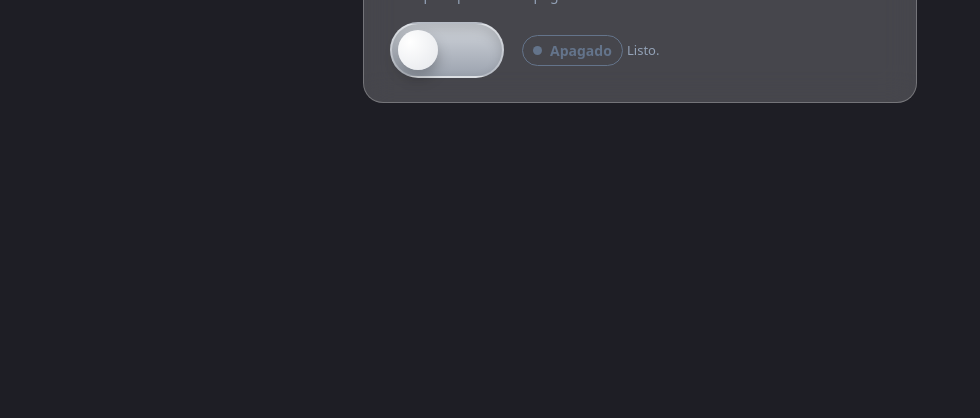
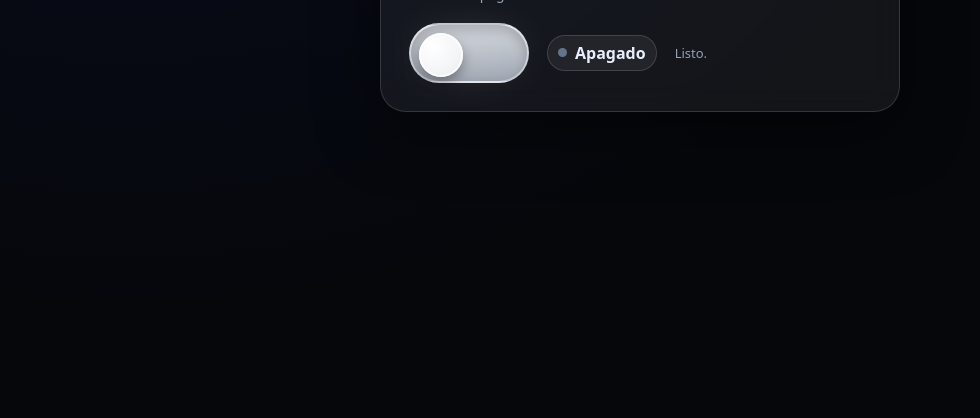
Before and after one commit to larafainburg/switch-itel, a plain HTML site: page index.html in a window 1280 px wide. Shown: the part 382-800 px from the top of the page, without its empty margins (0-980 px from the left). Drawn offline with Linux system fonts and the light colour scheme.

```diff
--- a/index.html
+++ b/index.html
@@ -3,138 +3,162 @@
 <head>
 <meta charset="utf-8" />
 <meta name="viewport" content="width=device-width,initial-scale=1" />
-<title>Switchitel</title>
+<title>Switch ITEL</title>
 <style>
   :root{
-    --bg:#1e1e25; /* Fondo uniforme más claro */
-    --fg:#e8eefc;
-    --sub:#94a3b8;
-    --primary:#4f8cff;
-    --ok:#22c55e;
-    --err:#ef4444;
-    --card:rgba(255,255,255,.18); /* Más clara para mayor contraste */
-    --border:rgba(255,255,255,.25);
+    --bg:#06070b; --fg:#e8eefc; --sub:#94a3b8;
+    --primary:#4f8cff; --ok:#22c55e; --err:#ef4444;
+    --border:rgba(255,255,255,.14);
+  }
+  *{box-sizing:border-box}
+  html,body{height:100%}
+  body{
+    margin:0; color:var(--fg);
+    background:radial-gradient(1200px 900px at 10% 10%, #0a1020 0, #070a14 35%, var(--bg) 70%) fixed;
+    font-family: ui-sans-serif, system-ui, -apple-system, Segoe UI, Roboto, Inter, Arial, sans-serif;
+    display:grid; place-items:center;
+  }
+  .card{
+    position:relative;
+    width:min(520px, 92vw);
+    padding:28px;
+    border-radius:26px;
+    border:1px solid var(--border);
+    background:rgba(255,255,255,.06);
+    backdrop-filter: blur(16px);
+    box-shadow: 0 18px 60px rgba(0,0,0,.5);
+    display:flex; flex-direction:column; gap:14px;
+  }
+  .title{margin:0; font-weight:800; font-size:22px}
+  .sub{margin:0; color:var(--sub); font-size:14px}
+  .action{display:flex; align-items:center; gap:18px; margin-top:6px; cursor:pointer; user-select:none}
+
+  /* Switch más claro */
+  .switch{
+    --w: 120px; --h: 60px; --p: 8px;
+    position:relative;
+    width:var(--w);
+    height:var(--h);
+    border-radius:999px;
+    border:2px solid rgba(255,255,255,0.35);
+    background:linear-gradient(180deg, #d1d5db, #9ca3af);
+    box-shadow: inset 0 6px 12px rgba(0,0,0,.2);
+    transition: background .35s ease, box-shadow .35s ease, transform .08s ease;
+    display:inline-block;
+  }
+  .switch:active{transform: scale(.98)}
+  .knob{
+    position:absolute;
+    top:var(--p);
+    left:var(--p);
+    width:calc(var(--h) - var(--p)*2);
+    height:calc(var(--h) - var(--p)*2);
+    border-radius:50%;
+    background: radial-gradient(circle at 30% 30%, #fff, #f3f4f6 60%, #e5e7eb);
+    box-shadow:
+      0 6px 12px rgba(0,0,0,.35),
+      0 0 0 2px rgba(255,255,255,0.8) inset;
+    transition: transform .35s cubic-bezier(.2,.8,.25,1), box-shadow .35s ease;
+  }
+  .glow{
+    position:absolute;
+    inset:-8px;
+    border-radius:999px;
+    filter:blur(14px);
+    opacity:.3;
+    background: radial-gradient(80% 100% at 50% 50%, rgba(255,255,255,0.4), transparent 70%);
+    transition: opacity .35s ease, background .35s ease;
+    pointer-events:none;
+  }
+  .switch[data-on="true"]{
+    background: linear-gradient(180deg, #4f8cff, #2563eb);
+    border-color: rgba(79,140,255,0.8);
+    box-shadow:
+      inset 0 6px 12px rgba(0,0,0,.25),
+      0 0 12px rgba(79,140,255,0.6);
+  }
+  .switch[data-on="true"] .knob{
+    transform: translateX(calc(var(--w) - var(--h)));
+    box-shadow:
+      0 6px 14px rgba(79,140,255,.5),
+      0 0 0 2px rgba(255,255,255,.9) inset;
+  }
+  .switch[data-on="true"] .glow{
+    opacity:.8;
+    background: radial-gradient(80% 100% at 50% 50%, rgba(79,140,255,0.6), transparent 70%);
   }
 
-  html,body{
-    height:100%;
-    margin:0;
-    font-family:system-ui, sans-serif;
-    background:var(--bg);
-    display:grid;
-    place-items:center;
-    color:var(--fg);
-  }
-
-  /* Tarjeta */
-  .card{
-    width:min(500px, 92vw);
-    padding:24px 26px;
-    border-radius:20px;
-    border:1px solid var(--border);
-    background:var(--card);
-    backdrop-filter: blur(16px);
-    display:flex;
-    flex-direction:column;
-    gap:12px;
-  }
-  .title{margin:0;font-weight:700;font-size:20px}
-  .sub{margin:0;color:var(--sub);font-size:14px}
-
-  /* Switch */
-  .action{display:flex;align-items:center;gap:18px;margin-top:6px;cursor:pointer;user-select:none}
-  .switch{
-    --w: 110px; --h: 52px; --p: 6px;
-    position:relative; width:var(--w); height:var(--h); border-radius:999px;
-    background:linear-gradient(180deg, #d1d5db, #9ca3af);
-    box-shadow: inset 0 6px 12px rgba(0,0,0,.15);
-    transition: background .35s ease;
-    border:2px solid rgba(255,255,255,0.25);
-  }
-  .knob{
-    position:absolute; top:var(--p); left:var(--p);
-    width:calc(var(--h) - var(--p)*2); height:calc(var(--h) - var(--p)*2); border-radius:50%;
-    background: radial-gradient(circle at 30% 30%, #fff, #e5e7eb);
-    box-shadow:0 8px 14px rgba(0,0,0,.25);
-    transition: transform .35s ease;
-  }
-  .switch[data-on="true"]{
-    background:linear-gradient(180deg, #7aa8ff, #4f8cff);
-    border-color:rgba(79,140,255,0.8);
-  }
-  .switch[data-on="true"] .knob{transform:translateX(calc(var(--w) - var(--h)));}
-
-  /* Estado */
-  .chip{
-    display:inline-flex;align-items:center;gap:8px;padding:5px 10px;border-radius:999px;
-    border:1px solid var(--border);font-weight:600;font-size:14px;
-  }
-  .chip .dot{width:9px;height:9px;border-radius:50%;}
-  .chip.on{color:var(--ok);border-color:var(--ok);}
-  .chip.on .dot{background:var(--ok);}
-  .chip.off{color:#64748b;border-color:#64748b;}
-  .chip.off .dot{background:#64748b;}
-
-  .hint{color:var(--sub);font-size:13px}
+  .chip{display:inline-flex; align-items:center; gap:8px; padding:6px 10px; border-radius:999px; border:1px solid var(--border); background:rgba(255,255,255,.06); font-weight:600}
+  .dot{width:9px; height:9px; border-radius:50%}
+  .on .dot{background:var(--ok)}
+  .off .dot{background:#64748b}
+  .err .dot{background:var(--err)}
+  .hint{color:var(--sub); font-size:13px}
+  .toast{position:fixed; left:50%; bottom:24px; transform:translate(-50%,20px); opacity:0; padding:10px 14px; border-radius:12px; border:1px solid var(--border); background:#0b1326; color:var(--fg); box-shadow: 0 12px 30px rgba(0,0,0,.5); transition:opacity .25s ease, transform .25s ease}
+  .toast.show{opacity:1; transform:translate(-50%,0)}
+  .toast.ok{border-color:var(--ok)}
+  .toast.err{border-color:var(--err)}
 </style>
 </head>
 <body>
-
 <article class="card" id="card">
   <header>
-    <h1 class="title">Interruptor BOT ITEL</h1>
-    <p class="sub">Tocá para prender o apagar</p>
+    <h1 class="title">Switch ITEL</h1>
+    <p class="sub">Prendé o apagá el servicio. Envía un webhook a n8n.</p>
   </header>
-
   <div class="action" id="actionRow">
-    <div id="switch" class="switch" role="switch" aria-checked="false" data-on="false">
+    <button id="switch" class="switch" role="switch" aria-checked="false" data-on="false">
       <span class="knob"></span>
-    </div>
-
-    <div class="state">
+      <span class="glow"></span>
+    </button>
     <span id="badge" class="chip off"><span class="dot"></span><span id="badgeTxt">Apagado</span></span>
     <span id="hint" class="hint">Listo.</span>
   </div>
-  </div>
 </article>
+<div id="toast" class="toast"></div>
 
 <script>
 const URL_ON  = "https://n8n-n8n.uqdje4.easypanel.host/webhook/c7315d7d-73b0-41bb-af81-fa9995fa0f71";
 const URL_OFF = "https://n8n-n8n.uqdje4.easypanel.host/webhook/24be2a30-f54e-4074-9982-9f4938d89620";
+const $ = s => document.querySelector(s);
+const el = { row: $('#actionRow'), sw: $('#switch'), badge: $('#badge'), badgeTxt: $('#badgeTxt'), hint: $('#hint'), toast: $('#toast') };
+let current = (localStorage.getItem('switch_state') === '1');
+setVisual(current,false);
 
-  const el = {
-    row: document.getElementById('actionRow'),
-    sw: document.getElementById('switch'),
-    badge: document.getElementById('badge'),
-    badgeTxt: document.getElementById('badgeTxt'),
-    hint: document.getElementById('hint')
-  };
-
-  let current = (localStorage.getItem('switch_state') === '1');
-  setVisual(current);
-
-  el.row.addEventListener('click', ()=> toggle());
+el.row.addEventListener('click',()=>toggle());
+el.sw.addEventListener('keydown',e=>{ if(e.key===' '||e.key==='Enter'){ e.preventDefault(); toggle(); }});
 
 function toggle(){
   const next = !current;
-    setVisual(next);
+  setVisual(next,true);
   sendWebhook(next);
 }
-
-  function setVisual(on){
+function setVisual(on, animate){
   current = on;
-    el.sw.dataset.on = on ? 'true' : 'false';
+  el.sw.dataset.on = on ? 'true':'false';
   el.sw.setAttribute('aria-checked', String(on));
-    el.badge.className = `chip ${on ? 'on' : 'off'}`;
-    el.badgeTxt.textContent = on ? 'Prendido' : 'Apagado';
-    localStorage.setItem('switch_state', on ? '1' : '0');
+  el.badge.className = `chip ${on ? 'on':'off'}`;
+  el.badgeTxt.textContent = on ? 'Prendido':'Apagado';
 }
-
-  function sendWebhook(isOn){
+function toast(msg,type='ok'){
+  el.toast.textContent = msg;
+  el.toast.className = `toast show ${type}`;
+  setTimeout(()=> el.toast.classList.remove('show'),1700);
+}
+async function sendWebhook(isOn){
   const url = isOn ? URL_ON : URL_OFF;
-    fetch(url, {method:'GET', mode:'no-cors'}).catch(()=>{});
+  const ok = await fire(url).catch(()=>false);
+  if(ok){
+    localStorage.setItem('switch_state', isOn ? '1':'0');
+    toast(isOn ? 'Activado ✔':'Desactivado ✔','ok');
+  }else{
+    setVisual(!isOn,false);
+    toast('Error ❌','err');
+  }
+}
+function fire(url){
+  return fetch(url,{method:'GET',mode:'no-cors'}).then(()=>true);
 }
 </script>
-
 </body>
 </html>
```
Lines whose indentation alone changed are shown as unchanged.
